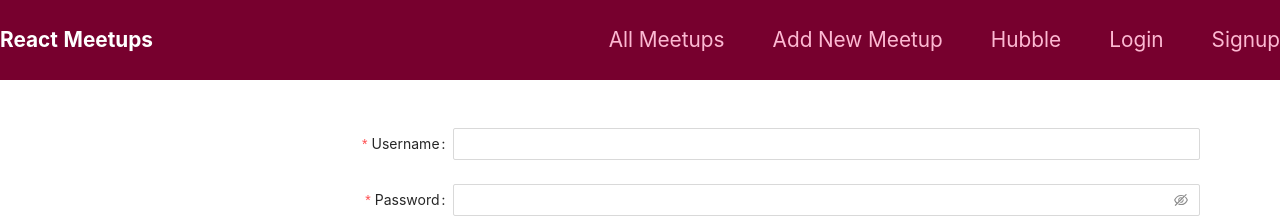
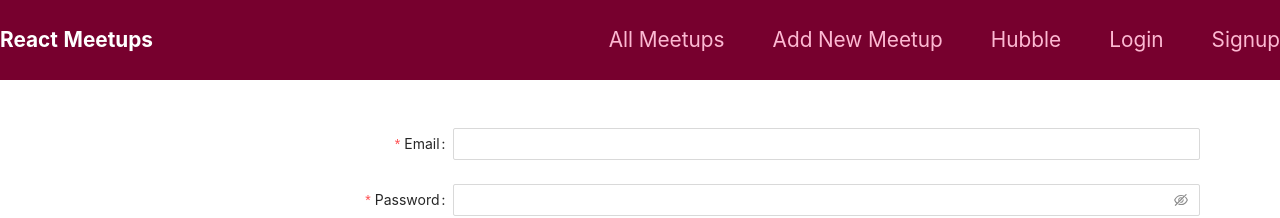
Before and after one commit to craj68168/NextWithAnt, a Next.js app: page /login in a window 1280 px wide. Shown: the top 218 px of the page. Built offline with nearby package versions, Linux system fonts and the light colour scheme; no server answers.

Commit message:
login and signup with firebase sucess

```diff
--- a/components/layout/MainNavigation.tsx
+++ b/components/layout/MainNavigation.tsx
@@ -2,6 +2,7 @@ import classes from "./MainNavigation.module.css";
 import Link from "next/link";
 import styled from "styled-components"
 import {ThemeProvider} from "styled-components"
+// import {AuthContextProvider} from "../../context/AuthContext"
 const theme = {
   colors:{
     header:"green",
@@ -44,13 +45,14 @@ color: white;
 font-weight: bold;
 `
 function MainNavigation() {
+  // const {signUp,user} = AuthContextProvider();
   return (
     <ThemeProvider theme = {theme}>
       <Header>
       <LogoDiv >React Meetups</LogoDiv>
       <nav>
         <ul>
-          <li>
+       <li>
             <Link href="/dashboard">All Meetups</Link>
           </li>
           <li>
--- a/context/AuthContext.tsx
+++ b/context/AuthContext.tsx
@@ -18,6 +18,8 @@ export const AuthContextProvider = () => {
         })
         return () => unsubscribe()
     }, [])
+
+
     const signUp = (email: string, password: string) => {
         return createUserWithEmailAndPassword(auth, email, password)
     }
@@ -32,7 +34,8 @@ export const AuthContextProvider = () => {
     return {
         signUp,
         login,
-        logout
+        logout,
+        user
         // <AuthContext.Provider value={{ user,logout,login,signUp }}>
         //     {loading && children}
         // </AuthContext.Provider>
--- a/pages/login/index.tsx
+++ b/pages/login/index.tsx
@@ -1,8 +1,18 @@
 import React from 'react'
+import { AuthContextProvider } from "../../context/AuthContext"
 import { Button, Checkbox, Form, Input } from 'antd';
+import { toast } from "react-toastify";
+import "react-toastify/dist/ReactToastify.css";
 const Login = () => {
-  const onFinish = (values: any) => {
-    console.log('Success:', values);
+  const { user, login } = AuthContextProvider()
+  const onFinish = async (values: any) => {
+    try {
+      const data = await login(values.email, values.password);
+      toast.success("Login Successfully")
+
+    } catch (error) {
+      toast.error("Invalid Crediantial")
+    }
   };
 
   const onFinishFailed = (errorInfo: any) => {
@@ -19,9 +29,9 @@ const Login = () => {
       autoComplete="off"
     >
       <Form.Item
-      label="Username"
-      name="username"
-      rules={[{ required: true, message: 'Please input your username!' }]}
+        label="Email"
+        name="email"
+        rules={[{ required: true, message: 'Please input your email!' }]}
       >
         <Input />
       </Form.Item>
```
Also changed, not shown: pages/signup/index.tsx (+7 -3 lines), components/layout/MainNavigation.module.css (line endings or trailing spaces). Lines whose indentation alone changed are shown as unchanged.
